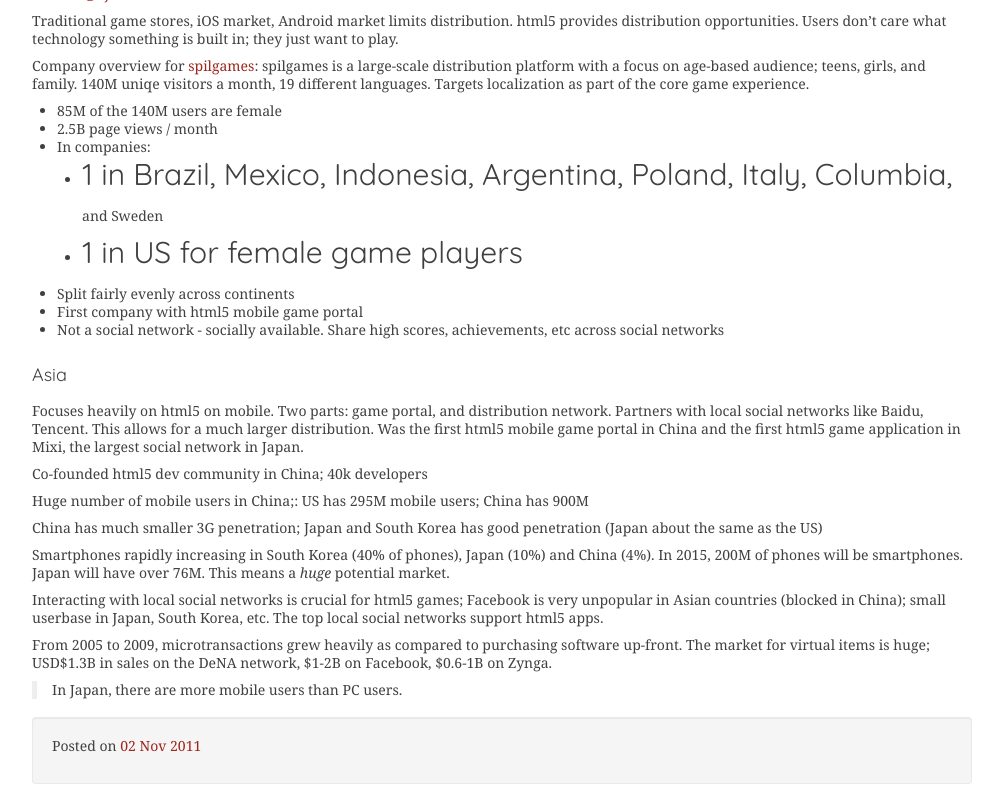
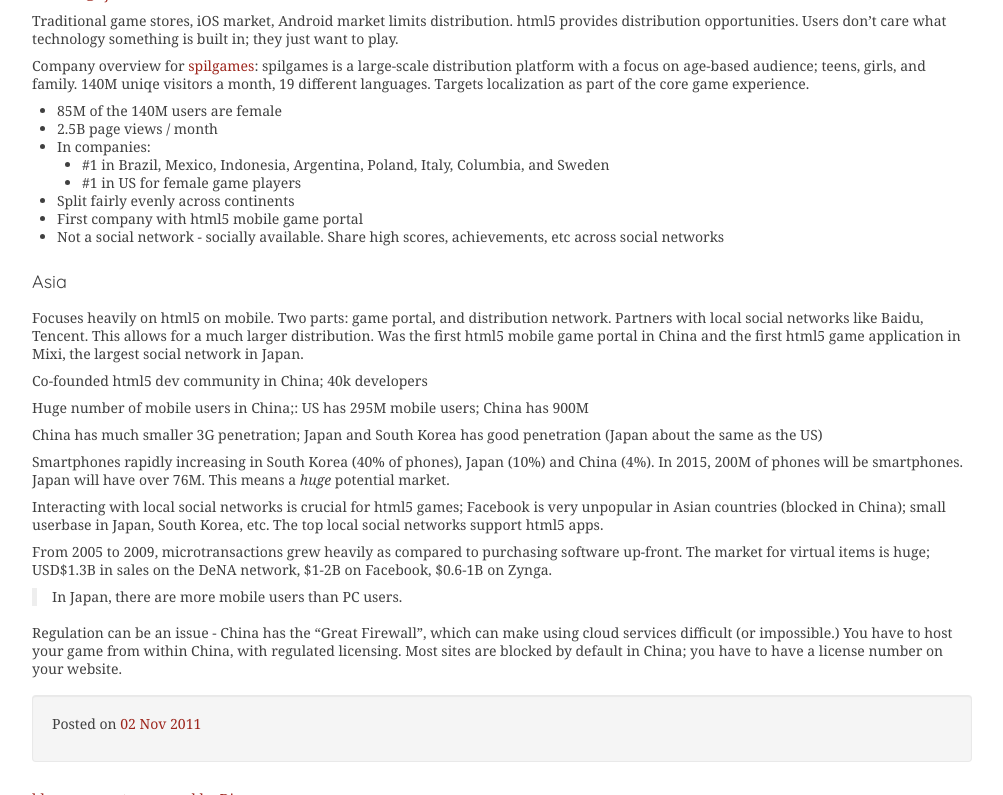
Before and after one commit to ajacksified/ajacksified.github.com, a Jekyll site: the page built from _posts/2011-11-02-new-game-conf-liveblog-2.markdown, in a window 1280 px wide and 900 px high, scrolled down 4400 px, cut to the strip 105-900 px from the top of the window. Shown: the whole strip, without its empty margins (138-1141 px from the left). Built offline with Jekyll 4.4.1, drawn with Linux system fonts in a browser that asks for light colours; nearby versions of some CDN libraries; some web fonts are replaced; Markdown is read by kramdown in place of the engine named in the settings; comment, search, counter and statistics services are not loaded.

Commit message:
Day 2 - Robert & Chen

```diff
--- a/_posts/2011-11-02-new-game-conf-liveblog-2.markdown
+++ b/_posts/2011-11-02-new-game-conf-liveblog-2.markdown
@@ -273,9 +273,9 @@
 * 85M of the 140M users are female
 * 2.5B page views / month
 * In companies:
-    * # 1 in Brazil, Mexico, Indonesia, Argentina, Poland, Italy, Columbia,
+    * \#1 in Brazil, Mexico, Indonesia, Argentina, Poland, Italy, Columbia,
       and Sweden
-    * # 1 in US for female game players
+    * \#1 in US for female game players
 * Split fairly evenly across continents
 * First company with html5 mobile game portal
 * Not a social network - socially available. Share high scores, achievements,
@@ -309,3 +309,8 @@
 on the DeNA network, $1-2B on Facebook, $0.6-1B on Zynga.
 
 > In Japan, there are more mobile users than PC users.
+
+Regulation can be an issue - China has the "Great Firewall", which can make
+using cloud services difficult (or impossible.) You have to host your game from
+within China, with regulated licensing. Most sites are blocked by default in
+China; you have to have a license number on your website.
```
